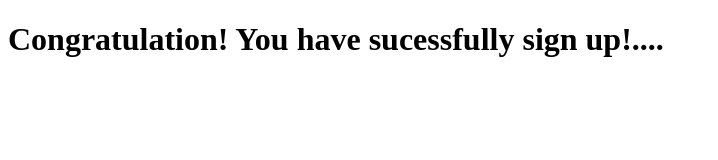
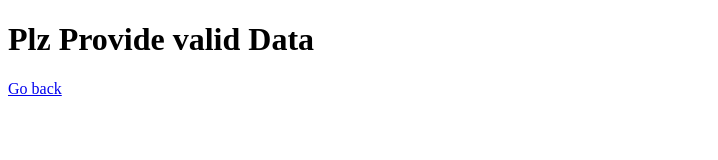
Before and after one commit to brijeshkamani11/Newsletter, a website: page fail.html in a window 1280 px wide. Shown: the whole page, without its empty margins (0-718 px from the left). Drawn offline with Linux system fonts and the light colour scheme.

Commit message:
finall  On branch main 	modified:   app.js 	renamed:    success.html -> fail.html

```diff
--- a/success.html
+++ b/fail.html
@@ -4,9 +4,10 @@
     <meta charset="UTF-8">
     <meta http-equiv="X-UA-Compatible" content="IE=edge">
     <meta name="viewport" content="width=1080, initial-scale=1.0">
-    <title>Success</title>
+    <title>Empty Found</title>
 </head>
 <body>
-    <h1>Congratulation! You have sucessfully sign up!....</h1>
+    <h1>Plz Provide valid Data</h1>
+    <a href="/">Go back</a>
 </body>
 </html>
```
Also changed, not shown: app.js (+9 -1 lines).
